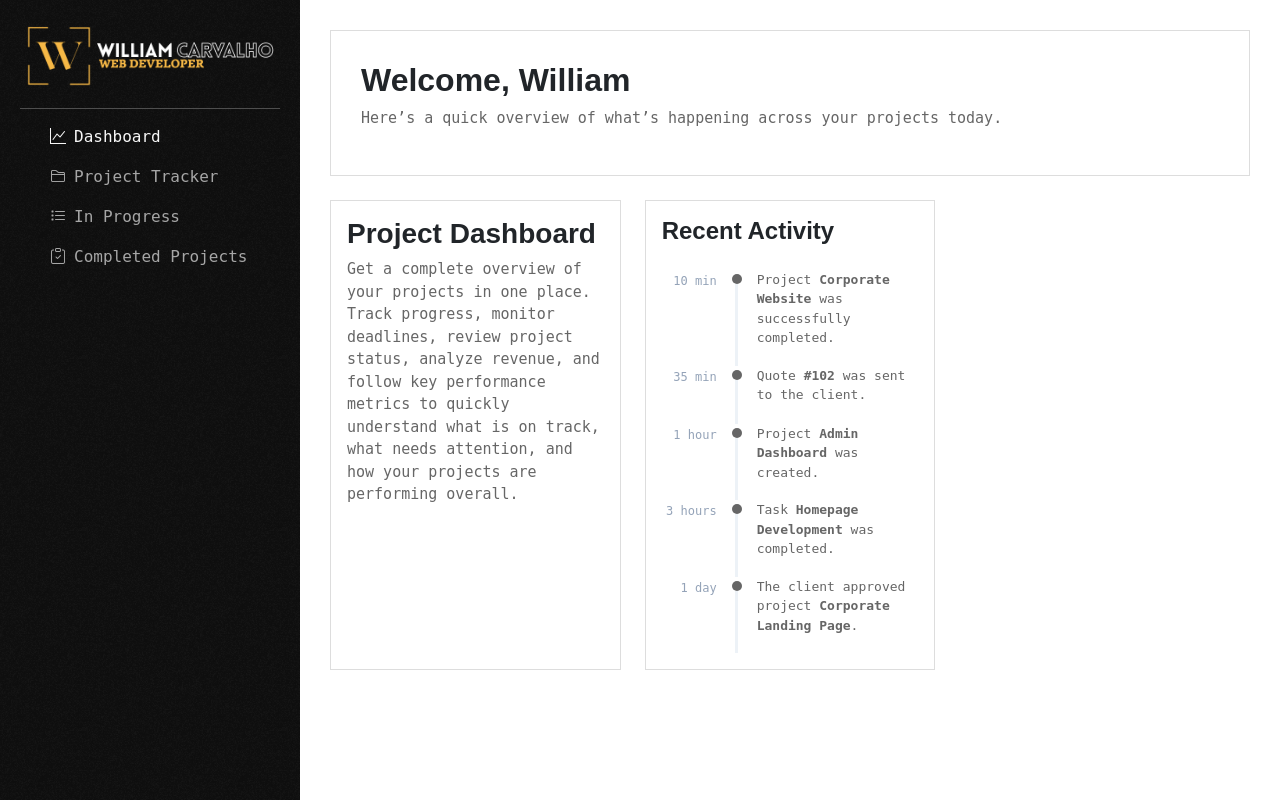
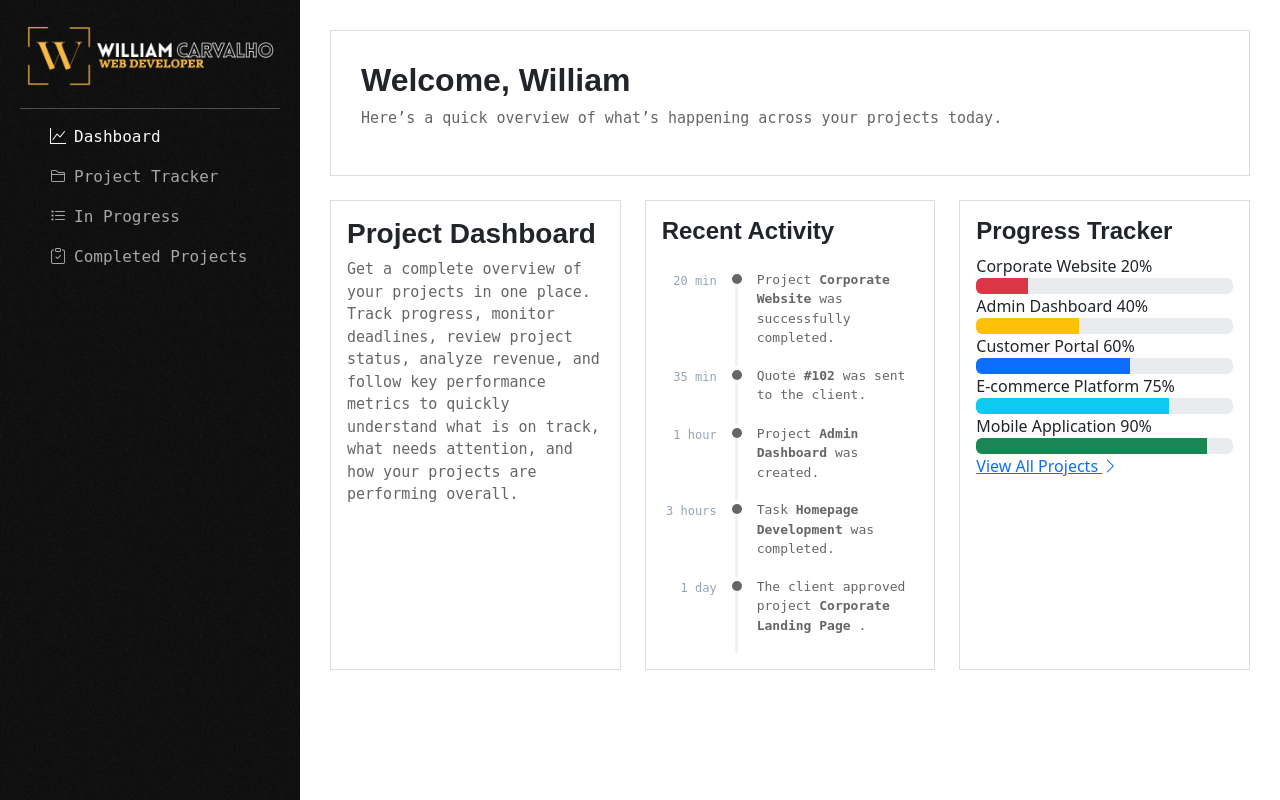
Before and after one commit to williamcarvalhodev/project-management-flask, a Flask app: page /dashboard in a window 1280 px wide. Run offline with Flask 3, Linux system fonts and the light colour scheme.

Commit message:
refactor(dashboard): add dynamic recent activity timeline

```diff
--- a/app.py
+++ b/app.py
@@ -1,4 +1,5 @@
 from flask import Flask, render_template
+from data.dashboard_data import recent_activities
 
 app = Flask(__name__)
 
@@ -9,7 +10,10 @@ def home():
 
 @app.route("/dashboard")
 def dashboard():
-    return render_template("dashboard.html")
+    return render_template(
+        "dashboard.html",
+        activities=recent_activities
+    )
 
 
 @app.route("/project_tracker")
--- /dev/null
+++ b/data/dashboard_data.py
@@ -0,0 +1,32 @@
+recent_activities = [
+    {
+        "time": "20 min",
+        "text": "Project",
+        "highlight": "Corporate Website",
+        "description": "was successfully completed."
+    },
+    {
+        "time": "35 min",
+        "text": "Quote",
+        "highlight": "#102",
+        "description": "was sent to the client."
+    },
+    {
+        "time": "1 hour",
+        "text": "Project",
+        "highlight": "Admin Dashboard",
+        "description": "was created."
+    },
+    {
+        "time": "3 hours",
+        "text": "Task",
+        "highlight": "Homepage Development",
+        "description": "was completed."
+    },
+    {
+        "time": "1 day",
+        "text": "The client approved project",
+        "highlight": "Corporate Landing Page",
+        "description": "."
+    }
+]
--- a/templates/dashboard.html
+++ b/templates/dashboard.html
@@ -31,58 +31,105 @@
                 <div class="info-card p-3 h-100">
                     <h4 class="text-start">Recent Activity</h4>
 
-                    <div class="timeline-item mt-4">
-                        <div class="timeline-time">10 min</div>
+                    <!-- Loop through the activities list and dynamically render each timeline entry -->
+                    {% for activity in activities %}
+                    <div class="timeline-item {% if loop.first %}mt-4{% endif %}">
+                        <div class="timeline-time">
+                            {{ activity.time }}
+                        </div>
                         <div class="timeline-marker">
                             <span class="timeline-dot"></span>
                         </div>
                         <div class="timeline-content">
-                            Project <strong>Corporate Website</strong> was successfully completed.
+                            {{ activity.text }}
+                            <strong>{{ activity.highlight }}</strong>
+                            {{ activity.description }}
+                        </div>
+                    </div>
+                    {% endfor %}
+
                 </div>
             </div>
 
-                    <div class="timeline-item">
-                        <div class="timeline-time">35 min</div>
-                        <div class="timeline-marker">
-                            <span class="timeline-dot"></span>
+            <!-- Progress tracker section -->
+            <div class="col-12 col-md-12 col-lg-6 col-xl-4">
+                <div class="info-card p-3 h-100">
+                    <h4 class="text-start">Progress Tracker</h4>
+
+                    <div class="open-projects-card">
+                        <div class="open-projects-body">
+
+                            <div class="project-progress">
+                                <div class="project-info">
+                                    <span>Corporate Website</span>
+                                    <span>20%</span>
                                 </div>
-                        <div class="timeline-content">
-                            Quote <strong>#102</strong> was sent to the client.
+                                <div class="progress">
+                                    <div class="progress-bar bg-danger" role="progressbar" style="width: 20%"
+                                        aria-valuenow="20" aria-valuemin="0" aria-valuemax="100">
+                                    </div>
                                 </div>
                             </div>
 
-                    <div class="timeline-item">
-                        <div class="timeline-time">1 hour</div>
-                        <div class="timeline-marker">
-                            <span class="timeline-dot"></span>
+                            <div class="project-progress">
+                                <div class="project-info">
+                                    <span>Admin Dashboard</span>
+                                    <span>40%</span>
                                 </div>
-                        <div class="timeline-content">
-                            Project <strong>Admin Dashboard</strong> was created.
+                                <div class="progress">
+                                    <div class="progress-bar bg-warning" role="progressbar" style="width: 40%"
+                                        aria-valuenow="40" aria-valuemin="0" aria-valuemax="100">
+                                    </div>
                                 </div>
                             </div>
 
-                    <div class="timeline-item">
-                        <div class="timeline-time">3 hours</div>
-                        <div class="timeline-marker">
-                            <span class="timeline-dot"></span>
+                            <div class="project-progress">
+                                <div class="project-info">
+                                    <span>Customer Portal</span>
+                                    <span>60%</span>
                                 </div>
-                        <div class="timeline-content">
-                            Task <strong>Homepage Development</strong> was completed.
+
+                                <div class="progress">
+                                    <div class="progress-bar bg-primary" role="progressbar" style="width: 60%"
+                                        aria-valuenow="60" aria-valuemin="0" aria-valuemax="100">
+                                    </div>
                                 </div>
                             </div>
 
-                    <div class="timeline-item">
-                        <div class="timeline-time">1 day</div>
-                        <div class="timeline-marker">
-                            <span class="timeline-dot"></span>
+                            <div class="project-progress">
+                                <div class="project-info">
+                                    <span>E-commerce Platform</span>
+                                    <span>75%</span>
                                 </div>
-                        <div class="timeline-content">
-                            The client approved project <strong>Corporate Landing Page</strong>.
+
+                                <div class="progress">
+                                    <div class="progress-bar bg-info" role="progressbar" style="width: 75%"
+                                        aria-valuenow="75" aria-valuemin="0" aria-valuemax="100">
+                                    </div>
+                                </div>
+                            </div>
+
+                            <div class="project-progress">
+                                <div class="project-info">
+                                    <span>Mobile Application</span>
+                                    <span>90%</span>
+                                </div>
+
+                                <div class="progress">
+                                    <div class="progress-bar bg-success" role="progressbar" style="width: 90%"
+                                        aria-valuenow="90" aria-valuemin="0" aria-valuemax="100">
+                                    </div>
+                                </div>
+                            </div>
+                        </div>
+
+                        <a href="{{ url_for('in_progress') }}" class="open-projects-footer">
+                            <span>View All Projects</span>
+                            <i class="bi bi-chevron-right"></i>
+                        </a>
                     </div>
                 </div>
             </div>
         </div>
     </div>
-    </div>
-</div
-{% endblock %}
+</div {% endblock %}
```
Also changed, not shown: data/__init__.py (added). Lines whose indentation alone changed are shown as unchanged.
